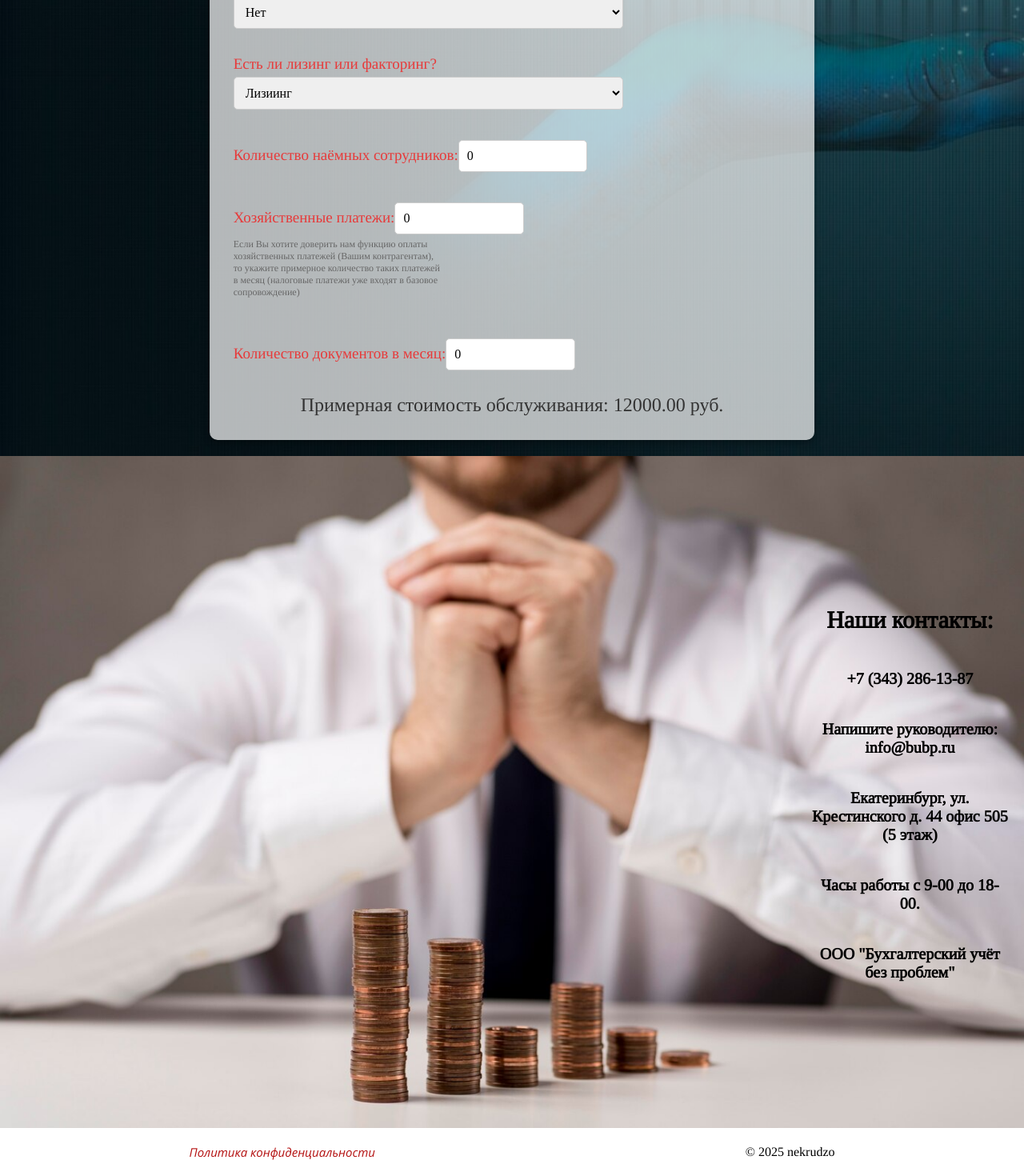
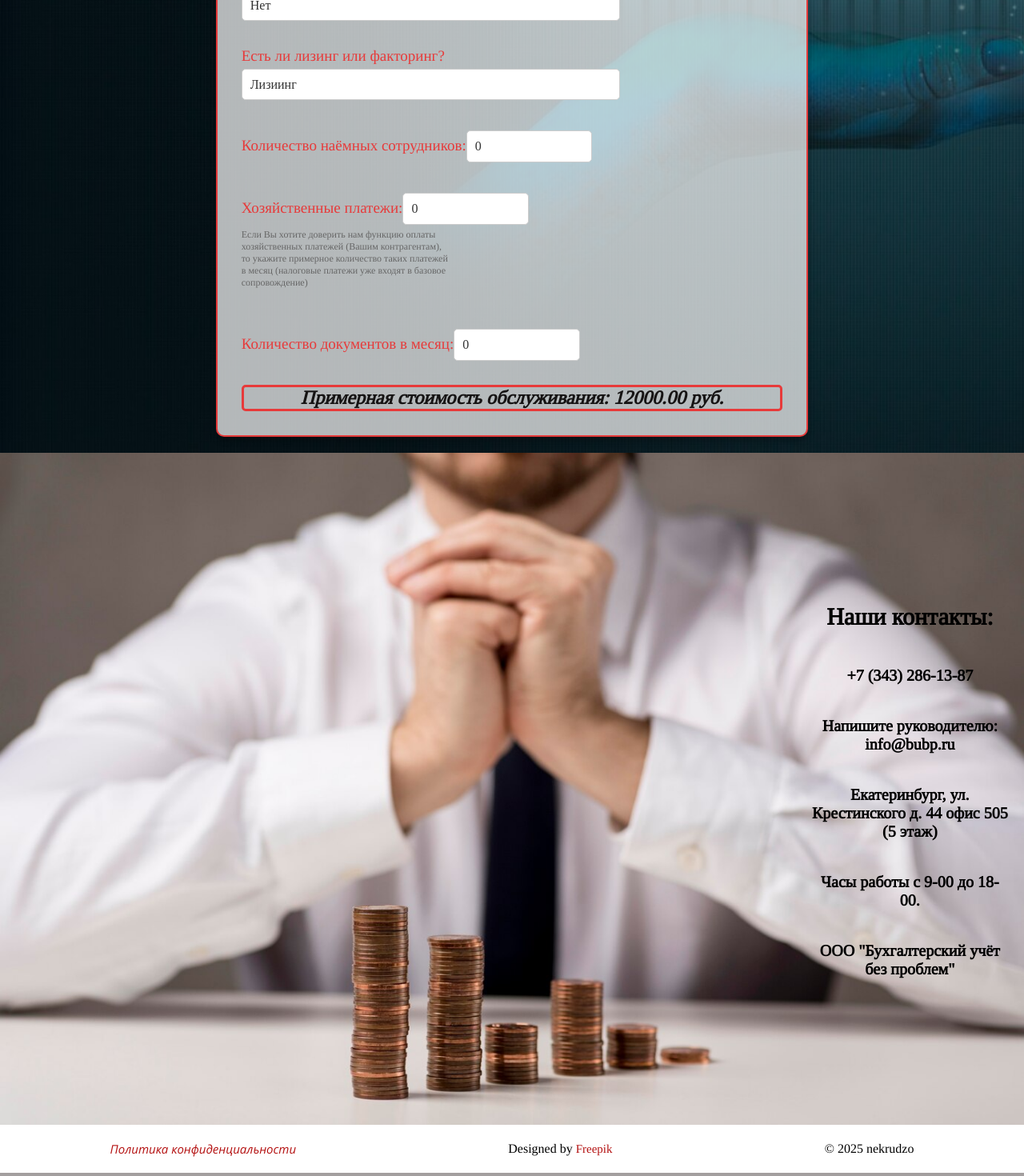
Before and after one commit to Nekrudzo/Nekrudzo.github.io, a React (Create React App) app: page / in a window 1280 px wide. Shown: the part 2398-3868 px from the top of the page at 80% size. Built offline with nearby package versions, Linux system fonts and the light colour scheme.

Commit message:
Исправление инпутов и рерференц на freepik

```diff
--- a/src/App.js
+++ b/src/App.js
@@ -65,6 +65,17 @@ function App() {
             <p>Политика конфиденциальности</p>
           </a>
         </div>
+        <p className="footer-text">
+          Designed by{" "}
+          <a
+            href="https://www.freepik.com/"
+            target="_blank"
+            rel="noopener noreferrer"
+            className="policy"
+          >
+            Freepik
+          </a>
+        </p>
         <p className="footer-text">© 2025 nekrudzo</p>
       </footer>
     </div>
--- a/src/Calculator.css
+++ b/src/Calculator.css
@@ -36,6 +36,7 @@
     background-color: rgba(255,255,255,0.7);
     padding: 30px;
     border-radius: 10px;
+    border: 2px solid #e73a3a;
     box-shadow: 0 4px 8px rgba(0, 0, 0, 0.3);
 }
 
@@ -64,6 +65,11 @@ border: 1px solid #ccc;
 border-radius: 5px;
 outline: none;
 transition: border-color 0.3s ease;
+-webkit-appearance: none; /* Убирает стандартные стили браузера */
+-moz-appearance: none;
+appearance: none;
+color: #333;
+background-color: #fff;
 }
 
 .calculator-select:focus {
@@ -83,6 +89,8 @@ transition: border-color 0.3s ease;
     -webkit-appearance: none; /* Убирает стандартные стили браузера */
     -moz-appearance: none;
     appearance: none;
+    color: #333;
+    background-color: #fff;
 }
 
 .calculator-input:focus{
@@ -98,7 +106,11 @@ transition: border-color 0.3s ease;
 .total {
     margin-top: 30px;
     font-size: 24px;
-    color: #333;
+    font-weight: 800;
+    font-style: italic;
+    border: 3px solid #e73a3a;
+    border-radius: 5px;
+    color: #161414;
     text-align: center;
 }
 
--- a/src/Calculator.js
+++ b/src/Calculator.js
@@ -188,7 +188,10 @@ const Calculator = () => {
             <input
               type="number"
               value={persRec}
-              onChange={(e) => setPersRec(Number(e.target.value))}
+              onChange={(e) => {
+                const newValue = e.target.value;
+                setPersRec(newValue);
+              }}
               className="calculator-input"
             />
           </label>
@@ -200,7 +203,10 @@ const Calculator = () => {
             <input
               type="number"
               value={busPayments}
-              onChange={(e) => setBusPayments(Number(e.target.value))}
+              onChange={(e) => {
+                const newValue = e.target.value;
+                setBusPayments(newValue);
+              }}
               className="calculator-input"
             />
             <p className="label-text">
@@ -219,7 +225,10 @@ const Calculator = () => {
             <input
               type="number"
               value={docsPerMonth}
-              onChange={(e) => setDocsPerMonth(Number(e.target.value))}
+              onChange={(e) => {
+                const newValue = e.target.value;
+                setDocsPerMonth(newValue);
+              }}
               className="calculator-input"
             />
           </label>
```
